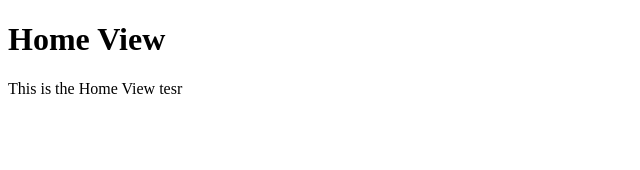
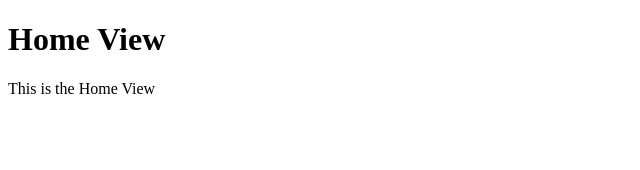
Before and after one commit to luzapien/pos-app, a React (Vite) app: page / in a window 1280 px wide. Shown: the top 170 px of the page, without its empty margins (0-640 px from the left). Built offline with nearby package versions, Linux system fonts and the light colour scheme; no server answers.

Commit message:
revert: home view

```diff
--- a/src/components/home/HomeView.tsx
+++ b/src/components/home/HomeView.tsx
@@ -2,7 +2,7 @@
   return (
     <div>
       <h1>Home View</h1>
-      <p>This is the Home View tesr</p>
+      <p>This is the Home View</p>
     </div>
   )
 }
```
